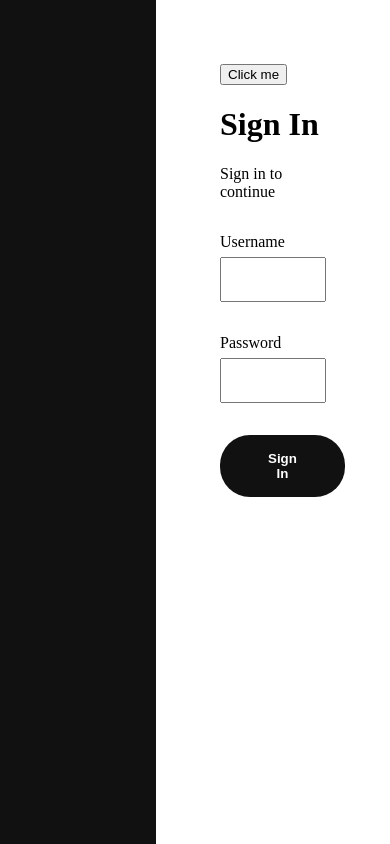
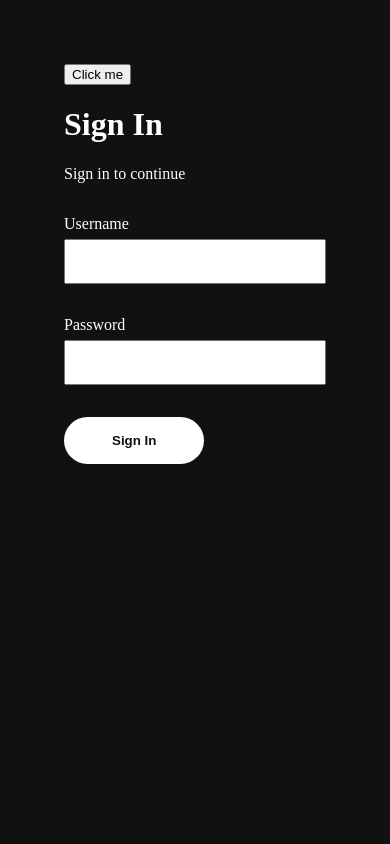
Before and after one commit to neintanuki/avion-banking-app, a React (Create React App) app: page /signin in a window 390 px wide. Built offline with nearby package versions, Linux system fonts and the light colour scheme.

Commit message:
added media query

```diff
--- a/src/pages/styles/SignIn.css
+++ b/src/pages/styles/SignIn.css
@@ -25,3 +25,20 @@
     border-radius: 30px;
     cursor: pointer;
 }
+
+@media all and (max-width: 625px) {
+    .sign-in .left-side {
+        display: none;
+    }
+
+    .sign-in .right-side {
+        width: 100%;
+        background-color: #111111;
+        color: #ffffff;
+    }
+
+    .sign-in .btn-submit {
+        background-color: #ffffff;
+        color: #111111;
+    }
+}
```
